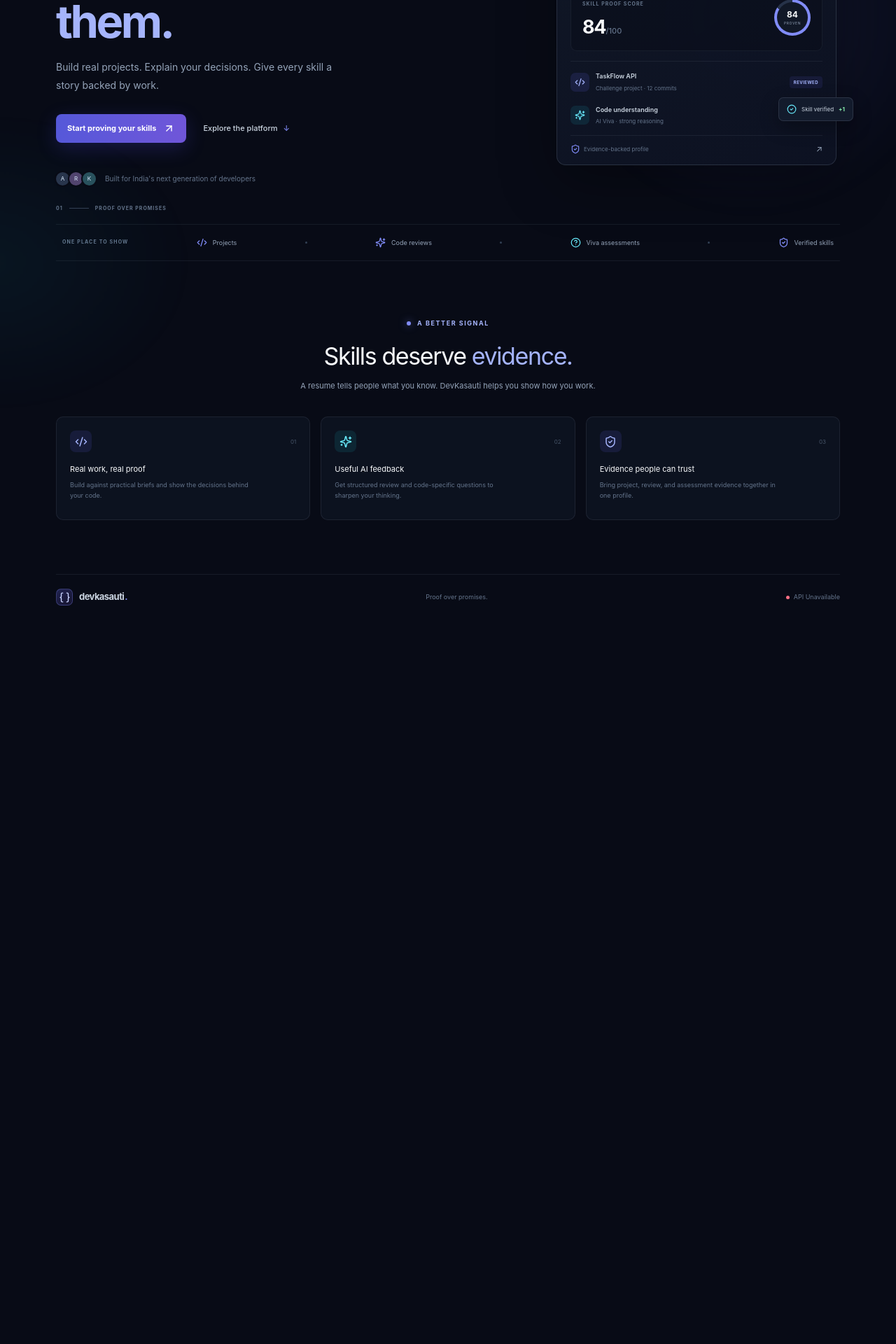
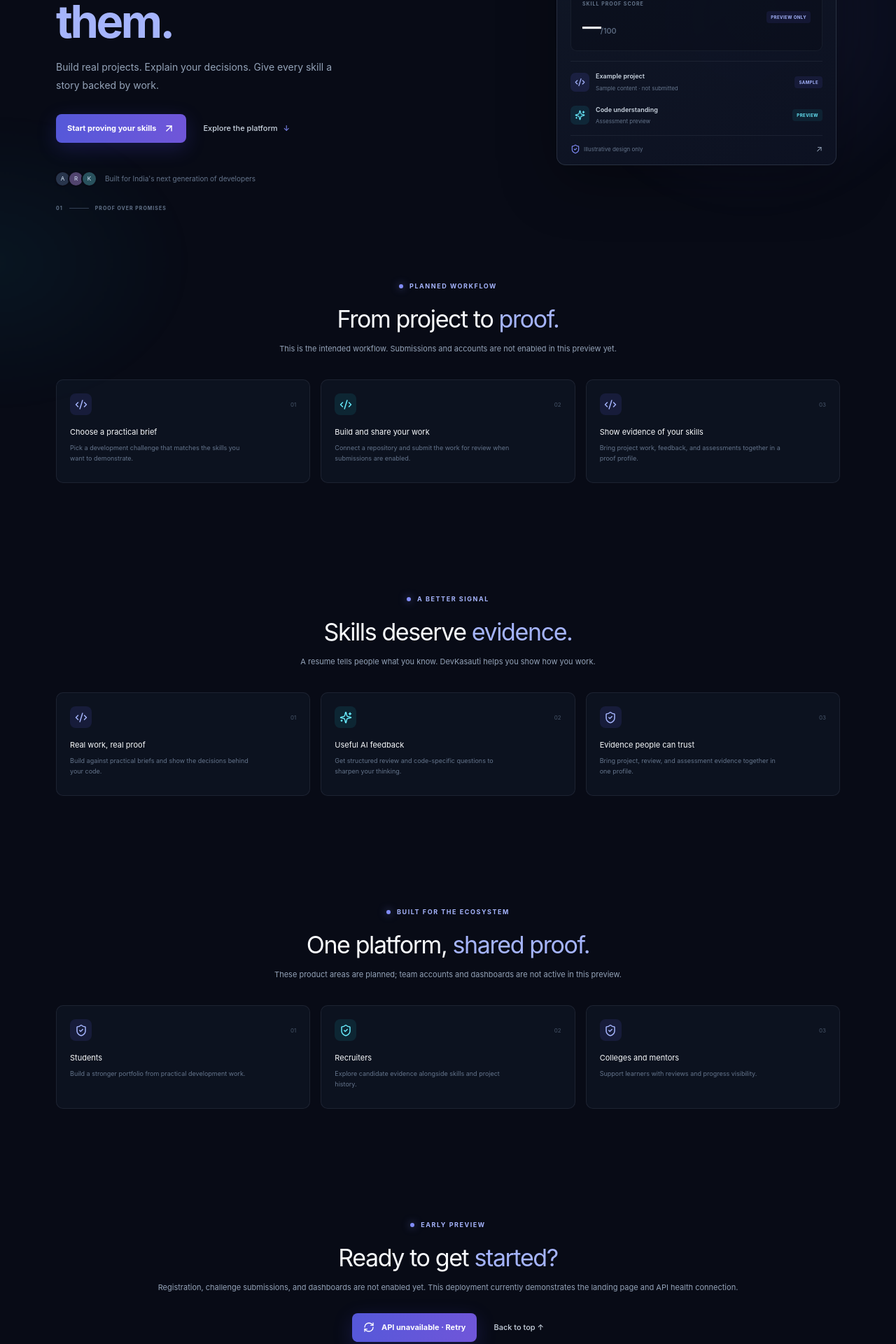
Before and after one commit to lokendrakkumar01/DevKasauti, a React (Vite) app in the folder apps/web/: page / in a window 1280 px wide. Shown: the part 320-2240 px from the top of the page at 70% size. Before the commit the page ends 1205 px from the top, so only its background shows below. Built offline with nearby package versions, Linux system fonts and the light colour scheme; no server answers.

Commit message:
Make landing actions and API check functional

```diff
--- a/apps/web/src/App.jsx
+++ b/apps/web/src/App.jsx
@@ -1,5 +1,5 @@
-import { useEffect, useState } from 'react';
-import { ArrowUpRight, Braces, CheckCircle2, CircleHelp, Code2, Github, ShieldCheck, Sparkles } from 'lucide-react';
+import { useCallback, useEffect, useState } from 'react';
+import { ArrowUpRight, Braces, CheckCircle2, CircleHelp, Code2, Github, RefreshCw, ShieldCheck, Sparkles } from 'lucide-react';
 import { api } from './lib/api.js';
 
 function scrollToSection(event, sectionId) {
@@ -8,7 +8,7 @@ function scrollToSection(event, sectionId) {
   if (!target) return;
 
   target.scrollIntoView({ behavior: 'smooth', block: 'start' });
-  // Hash ko section id ke saath sync rakho, router-style #/path nahi.
+  // Hash ko valid section id se sync rakho, broken router-style #/path se nahi.
   window.history.replaceState(null, '', `#${sectionId}`);
 }
 
@@ -18,22 +18,46 @@ const pillars = [
   { icon: ShieldCheck, title: 'Evidence people can trust', text: 'Bring project, review, and assessment evidence together in one profile.' },
 ];
 
+const steps = [
+  { title: 'Choose a practical brief', text: 'Pick a development challenge that matches the skills you want to demonstrate.' },
+  { title: 'Build and share your work', text: 'Connect a repository and submit the work for review when submissions are enabled.' },
+  { title: 'Show evidence of your skills', text: 'Bring project work, feedback, and assessments together in a proof profile.' },
+];
+
+const audiences = [
+  { title: 'Students', text: 'Build a stronger portfolio from practical development work.' },
+  { title: 'Recruiters', text: 'Explore candidate evidence alongside skills and project history.' },
+  { title: 'Colleges and mentors', text: 'Support learners with reviews and progress visibility.' },
+];
+
 export default function App() {
   const [apiState, setApiState] = useState('checking');
 
+  const checkApi = useCallback(async () => {
+    setApiState('checking');
+    try {
+      const { data } = await api.get('/health');
+      setApiState(data?.data?.status === 'ok' ? 'connected' : 'unavailable');
+    } catch {
+      setApiState('unavailable');
+    }
+  }, []);
+
   useEffect(() => {
-    api.get('/health')
-      .then(({ data }) => setApiState(data?.data?.status === 'ok' ? 'connected' : 'unavailable'))
-      .catch(() => setApiState('unavailable'));
-  }, []);
+    void checkApi();
+  }, [checkApi]);
 
   return (
     <main className="min-h-screen overflow-hidden">
       <div className="ambient ambient-one" /><div className="ambient ambient-two" />
       <header className="site-header page-width">
-        <a className="brand" href="#top" aria-label="DevKasauti home"><span className="brand-mark"><Braces size={19} /></span>devkasauti<span className="brand-period">.</span></a>
-        <nav className="desktop-nav" aria-label="Main navigation"><a href="#why" onClick={(event) => scrollToSection(event, 'why')}>Why DevKasauti</a><a href="#workflow" onClick={(event) => scrollToSection(event, 'workflow')}>How it works</a><a href="#for-teams" onClick={(event) => scrollToSection(event, 'for-teams')}>For teams</a></nav>
-        <a className="header-link" href="#workflow" onClick={(event) => scrollToSection(event, 'workflow')}>Get started <ArrowUpRight size={15} /></a>
+        <a className="brand" href="#top" onClick={(event) => scrollToSection(event, 'top')} aria-label="DevKasauti home"><span className="brand-mark"><Braces size={19} /></span>devkasauti<span className="brand-period">.</span></a>
+        <nav className="desktop-nav" aria-label="Main navigation">
+          <a href="#why" onClick={(event) => scrollToSection(event, 'why')}>Why DevKasauti</a>
+          <a href="#workflow" onClick={(event) => scrollToSection(event, 'workflow')}>How it works</a>
+          <a href="#for-teams" onClick={(event) => scrollToSection(event, 'for-teams')}>For teams</a>
+        </nav>
+        <a className="header-link" href="#get-started" onClick={(event) => scrollToSection(event, 'get-started')}>Get started <ArrowUpRight size={15} /></a>
       </header>
 
       <section className="hero page-width" id="top">
@@ -41,27 +65,54 @@ export default function App() {
           <div className="eyebrow"><span className="eyebrow-dot" /> THE PROOF-BASED DEVELOPER PLATFORM</div>
           <h1>Don't just show<br />your skills. <span>Prove them.</span></h1>
           <p className="hero-description">Build real projects. Explain your decisions. Give every skill a story backed by work.</p>
-          <div className="hero-actions"><a className="button-primary" href="#workflow" onClick={(event) => scrollToSection(event, 'workflow')}>Start proving your skills <ArrowUpRight size={17} /></a><a className="text-link" href="#why" onClick={(event) => scrollToSection(event, 'why')}>Explore the platform <span>↓</span></a></div>
-          <div className="hero-note"><span className="avatar-stack"><i>A</i><i>R</i><i>K</i></span><span>Built for India's next generation of developers</span></div>
+          <div className="hero-actions">
+            <a className="button-primary" href="#get-started" onClick={(event) => scrollToSection(event, 'get-started')}>Start proving your skills <ArrowUpRight size={17} /></a>
+            <a className="text-link" href="#why" onClick={(event) => scrollToSection(event, 'why')}>Explore the platform <span>↓</span></a>
+          </div>
+          <div className="hero-note"><span className="avatar-stack" aria-hidden="true"><i>A</i><i>R</i><i>K</i></span><span>Built for India's next generation of developers</span></div>
         </div>
 
-        <div className="proof-card" aria-label="Illustration of a verified developer profile">
-          <div className="card-topline"><span className="window-dots"><i /><i /><i /></span><span className="card-label">DEVELOPER PROOF</span><span className="live-indicator"><i /> LIVE</span></div>
-          <div className="profile-row"><div className="profile-avatar">AK<span>✦</span></div><div><div className="profile-name">Aarav Kumar <span className="verified"><CheckCircle2 size={13} /></span></div><div className="profile-role">Full-stack developer · Jaipur</div></div><Github className="github-mark" size={19} /></div>
-          <div className="score-panel"><div><span className="panel-caption">SKILL PROOF SCORE</span><div className="score-value">84<span>/100</span></div></div><div className="score-ring"><div><b>84</b><small>PROVEN</small></div></div></div>
+        <div className="proof-card" aria-label="Illustrative preview, not a live developer profile">
+          <div className="card-topline"><span className="window-dots"><i /><i /><i /></span><span className="card-label">PROFILE DESIGN PREVIEW</span><span className="card-label">SAMPLE</span></div>
+          <div className="profile-row"><div className="profile-avatar">SD</div><div><div className="profile-name">Sample Developer</div><div className="profile-role">Illustrative profile · no live account</div></div><Github className="github-mark" size={19} aria-hidden="true" /></div>
+          <div className="score-panel"><div><span className="panel-caption">SKILL PROOF SCORE</span><div className="score-value">—<span>/100</span></div></div><span className="proof-tag">PREVIEW ONLY</span></div>
           <div className="divider" />
-          <div className="proof-list"><div className="proof-item"><span className="proof-icon indigo"><Code2 size={15} /></span><span><b>TaskFlow API</b><small>Challenge project · 12 commits</small></span><span className="proof-tag">REVIEWED</span></div><div className="proof-item"><span className="proof-icon cyan"><Sparkles size={15} /></span><span><b>Code understanding</b><small>AI Viva · strong reasoning</small></span><span className="proof-tag cyan-tag">VERIFIED</span></div></div>
-          <div className="card-footer"><span><ShieldCheck size={14} /> Evidence-backed profile</span><span className="card-footer-arrow">↗</span></div>
-          <div className="floating-chip"><span><CheckCircle2 size={14} /></span> Skill verified <b>+1</b></div>
+          <div className="proof-list">
+            <div className="proof-item"><span className="proof-icon indigo"><Code2 size={15} /></span><span><b>Example project</b><small>Sample content · not submitted</small></span><span className="proof-tag">SAMPLE</span></div>
+            <div className="proof-item"><span className="proof-icon cyan"><Sparkles size={15} /></span><span><b>Code understanding</b><small>Assessment preview</small></span><span className="proof-tag cyan-tag">PREVIEW</span></div>
+          </div>
+          <div className="card-footer"><span><ShieldCheck size={14} /> Illustrative design only</span><span className="card-footer-arrow" aria-hidden="true">↗</span></div>
         </div>
         <div className="hero-grid-label">01 <span /> PROOF OVER PROMISES</div>
       </section>
 
-      <section className="trust-strip page-width" id="workflow"><span>ONE PLACE TO SHOW</span><div><Code2 size={15} /> Projects</div><i /><div><Sparkles size={15} /> Code reviews</div><i /><div><CircleHelp size={15} /> Viva assessments</div><i /><div><ShieldCheck size={15} /> Verified skills</div></section>
+      <section className="why-section page-width" id="workflow">
+        <div className="section-heading"><div className="eyebrow"><span className="eyebrow-dot" /> PLANNED WORKFLOW</div><h2>From project to <span>proof.</span></h2><p>This is the intended workflow. Submissions and accounts are not enabled in this preview yet.</p></div>
+        <div className="pillar-grid">{steps.map((step, index) => <article className="pillar" key={step.title}><div className="pillar-top"><span className="pillar-icon"><Code2 size={18} /></span><span className="pillar-index">0{index + 1}</span></div><h3>{step.title}</h3><p>{step.text}</p></article>)}</div>
+      </section>
 
-      <section className="why-section page-width" id="why"><div className="section-heading"><div className="eyebrow"><span className="eyebrow-dot" /> A BETTER SIGNAL</div><h2>Skills deserve <span>evidence.</span></h2><p>A resume tells people what you know. DevKasauti helps you show how you work.</p></div><div className="pillar-grid">{pillars.map(({ icon: Icon, title, text }, index) => <article className="pillar" key={title}><div className="pillar-top"><span className="pillar-icon"><Icon size={18} /></span><span className="pillar-index">0{index + 1}</span></div><h3>{title}</h3><p>{text}</p></article>)}</div></section>
+      <section className="why-section page-width" id="why">
+        <div className="section-heading"><div className="eyebrow"><span className="eyebrow-dot" /> A BETTER SIGNAL</div><h2>Skills deserve <span>evidence.</span></h2><p>A resume tells people what you know. DevKasauti helps you show how you work.</p></div>
+        <div className="pillar-grid">{pillars.map(({ icon: Icon, title, text }, index) => <article className="pillar" key={title}><div className="pillar-top"><span className="pillar-icon"><Icon size={18} /></span><span className="pillar-index">0{index + 1}</span></div><h3>{title}</h3><p>{text}</p></article>)}</div>
+      </section>
 
-      <footer className="site-footer page-width" id="for-teams"><a className="brand" href="#top"><span className="brand-mark"><Braces size={17} /></span>devkasauti<span className="brand-period">.</span></a><span>Proof over promises.</span><span className="api-status"><i className={apiState} /> API {apiState === 'checking' ? 'connecting' : apiState}</span></footer>
+      <section className="why-section page-width" id="for-teams">
+        <div className="section-heading"><div className="eyebrow"><span className="eyebrow-dot" /> BUILT FOR THE ECOSYSTEM</div><h2>One platform, <span>shared proof.</span></h2><p>These product areas are planned; team accounts and dashboards are not active in this preview.</p></div>
+        <div className="pillar-grid">{audiences.map((audience, index) => <article className="pillar" key={audience.title}><div className="pillar-top"><span className="pillar-icon"><ShieldCheck size={18} /></span><span className="pillar-index">0{index + 1}</span></div><h3>{audience.title}</h3><p>{audience.text}</p></article>)}</div>
+      </section>
+
+      <section className="why-section page-width" id="get-started">
+        <div className="section-heading"><div className="eyebrow"><span className="eyebrow-dot" /> EARLY PREVIEW</div><h2>Ready to get <span>started?</span></h2><p>Registration, challenge submissions, and dashboards are not enabled yet. This deployment currently demonstrates the landing page and API health connection.</p></div>
+        <div className="hero-actions" style={{ justifyContent: 'center' }}>
+          <button className="button-primary" type="button" onClick={() => void checkApi()} disabled={apiState === 'checking'} aria-live="polite">
+            <RefreshCw size={16} className={apiState === 'checking' ? 'animate-spin' : ''} />
+            {apiState === 'checking' ? 'Checking API…' : apiState === 'connected' ? 'API connected · Check again' : 'API unavailable · Retry'}
+          </button>
+          <a className="text-link" href="#top" onClick={(event) => scrollToSection(event, 'top')}>Back to top ↑</a>
+        </div>
+      </section>
+
+      <footer className="site-footer page-width"><a className="brand" href="#top" onClick={(event) => scrollToSection(event, 'top')}><span className="brand-mark"><Braces size={17} /></span>devkasauti<span className="brand-period">.</span></a><span>Proof over promises.</span><span className="api-status"><i className={apiState} /> API {apiState}</span></footer>
     </main>
   );
 }
```
